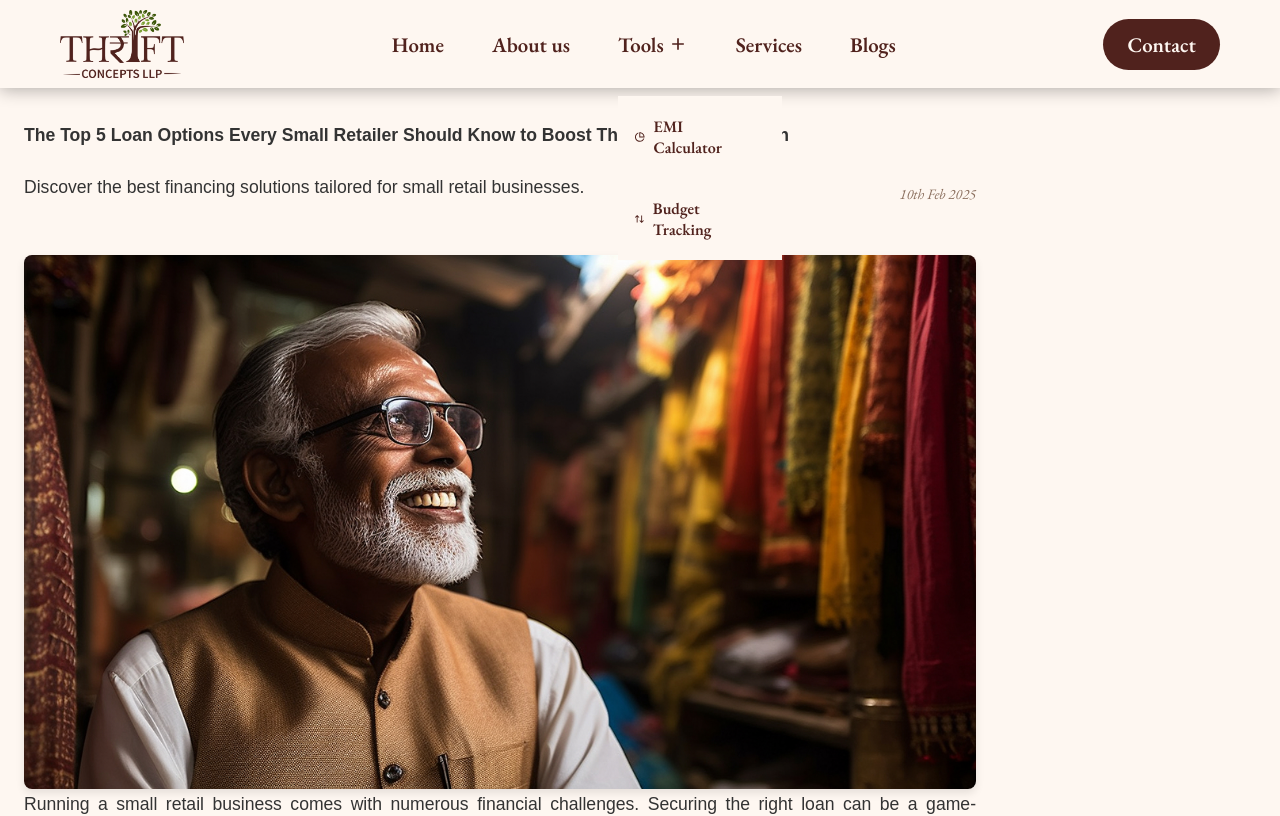
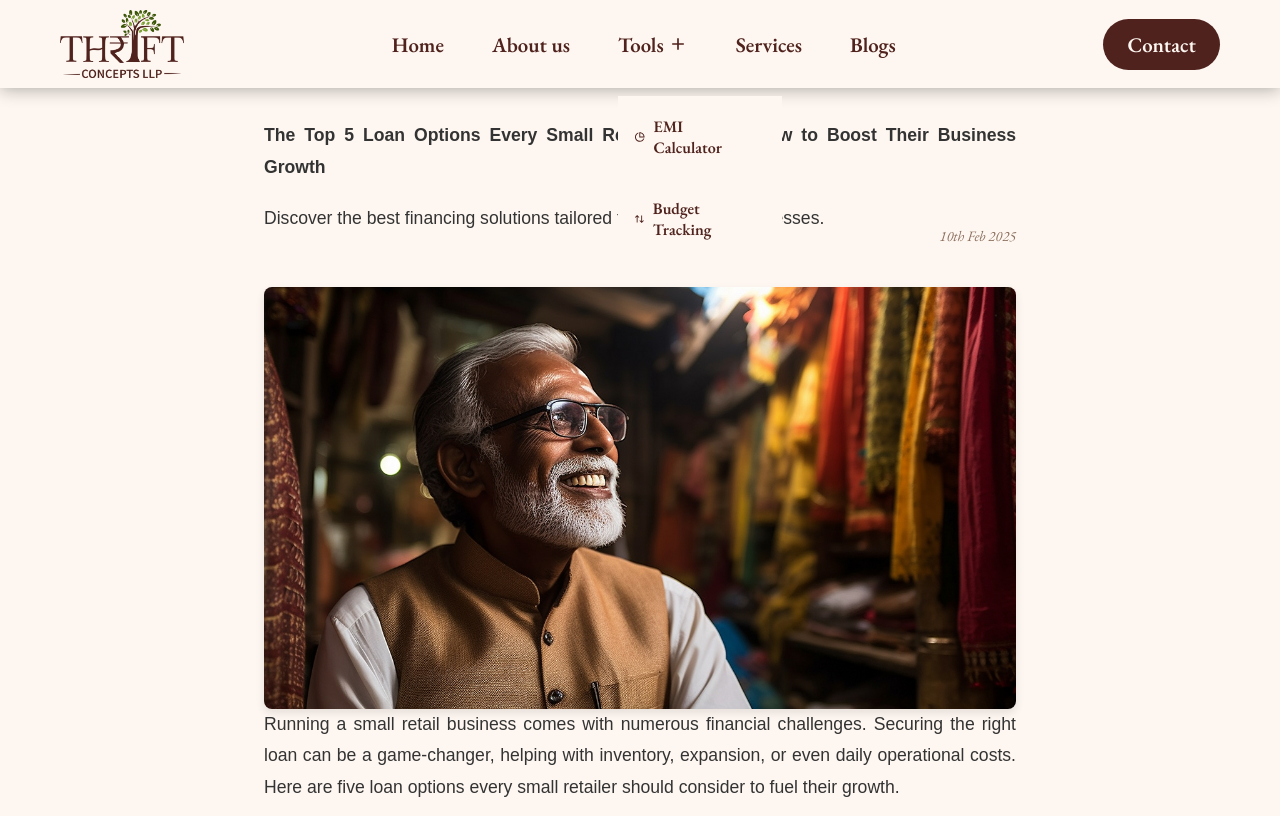
Before and after one commit to it-IntegratedLifetechHub/Thrift-Concepts-LLP, a React (Vite) app: page /blogs/1 in a window 1280 px wide. Shown: the top 816 px of the page. Built offline with nearby package versions, Linux system fonts and the light colour scheme; a web font is replaced by a local one.

Commit message:
blog updates

```diff
--- a/src/pages/SingleBlog/style.css
+++ b/src/pages/SingleBlog/style.css
@@ -2,9 +2,11 @@
 
 /* Blog Content Wrapper */
 .mdx-page {
-    max-width: 1000px;
+    max-width: 800px;
+    margin: auto;
     text-align: left;
     padding: 2rem 1.5rem;
+
 }
 
 .mdx-header-content {
@@ -38,7 +40,6 @@
     font-size: 0.9rem;
     color: #8b6f5e;
     font-style: italic;
-    margin-bottom: 20px;
 }
 
 /* Paragraph Styling */
@@ -79,8 +80,8 @@
 /* List Styling */
 .mdx-list {
     margin-left: 20px;
+    padding-left: 15px;
     list-style-type: disc;
-    padding-left: 15px;
 }
 
 .mdx-list-item {
```
